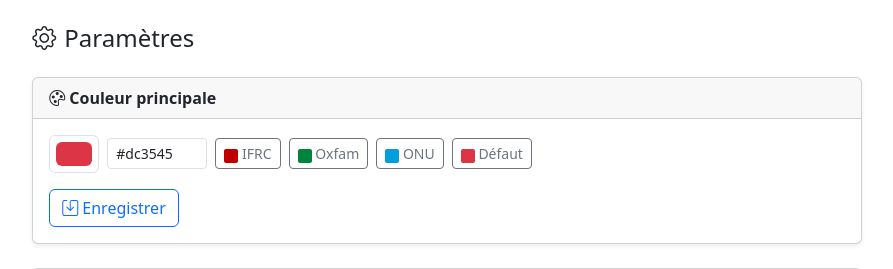
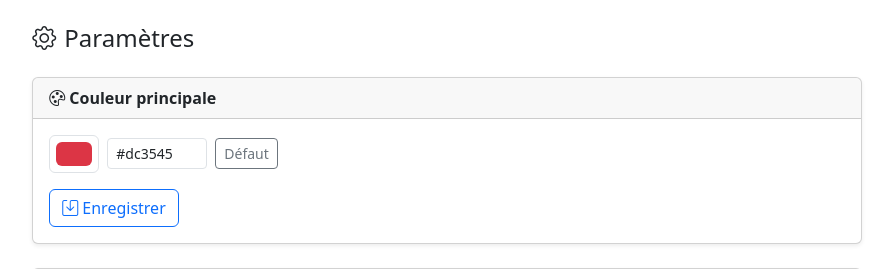
Before and after one commit to vmalep/KoboDashBoard, a Django app: template dashboard/templates/dashboard/settings.html in a window 1280 px wide. Shown: the part 56-325 px from the top of the page, without its empty margins (193-1086 px from the left). Run offline with Django 5.2, Linux system fonts and the light colour scheme; the template is opened without the code that fills it, so the values that code supplies are empty.

Commit message:
Remove org-name preset buttons from colour picker
Keep only colour picker, hex input, and a generic Défaut reset button.

Co-Authored-By: Claude Sonnet 4.6 <noreply@anthropic.com>

```diff
--- a/dashboard/templates/dashboard/settings.html
+++ b/dashboard/templates/dashboard/settings.html
@@ -35,20 +35,8 @@
                    placeholder="#dc3545" style="max-width:100px"
                    pattern="^#[0-9a-fA-F]{6}$">
             <button type="button" class="btn btn-sm btn-outline-secondary"
-                    onclick="setColor('#c00000')">
-              <span style="display:inline-block;width:14px;height:14px;background:#c00000;border-radius:2px;vertical-align:middle"></span> IFRC
-            </button>
-            <button type="button" class="btn btn-sm btn-outline-secondary"
-                    onclick="setColor('#00833D')">
-              <span style="display:inline-block;width:14px;height:14px;background:#00833D;border-radius:2px;vertical-align:middle"></span> Oxfam
-            </button>
-            <button type="button" class="btn btn-sm btn-outline-secondary"
-                    onclick="setColor('#009EDB')">
-              <span style="display:inline-block;width:14px;height:14px;background:#009EDB;border-radius:2px;vertical-align:middle"></span> ONU
-            </button>
-            <button type="button" class="btn btn-sm btn-outline-secondary"
-                    onclick="setColor('#dc3545')">
-              <span style="display:inline-block;width:14px;height:14px;background:#dc3545;border-radius:2px;vertical-align:middle"></span> Défaut
+                    onclick="setColor('#dc3545')" title="Réinitialiser la couleur par défaut">
+              Défaut
             </button>
           </div>
           <button type="submit" name="action" value="save_branding" class="btn btn-outline-primary">
```
